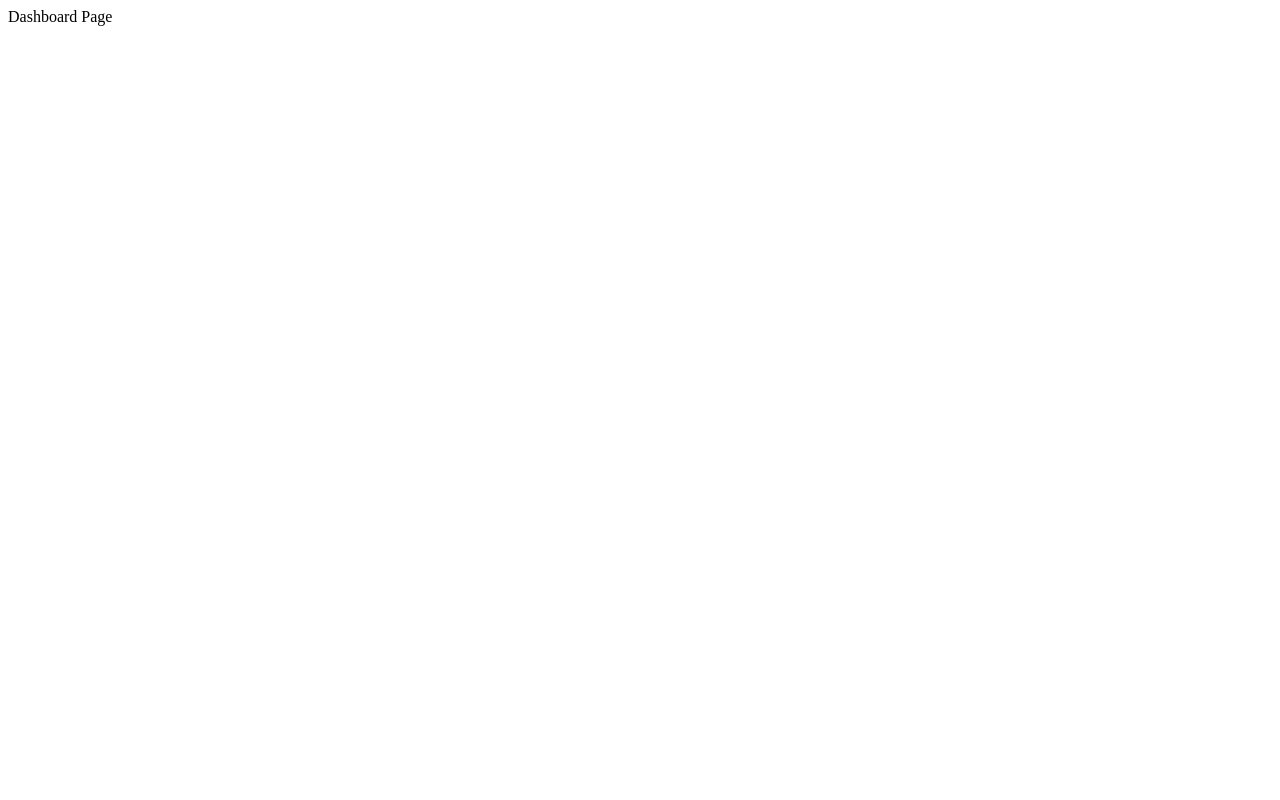
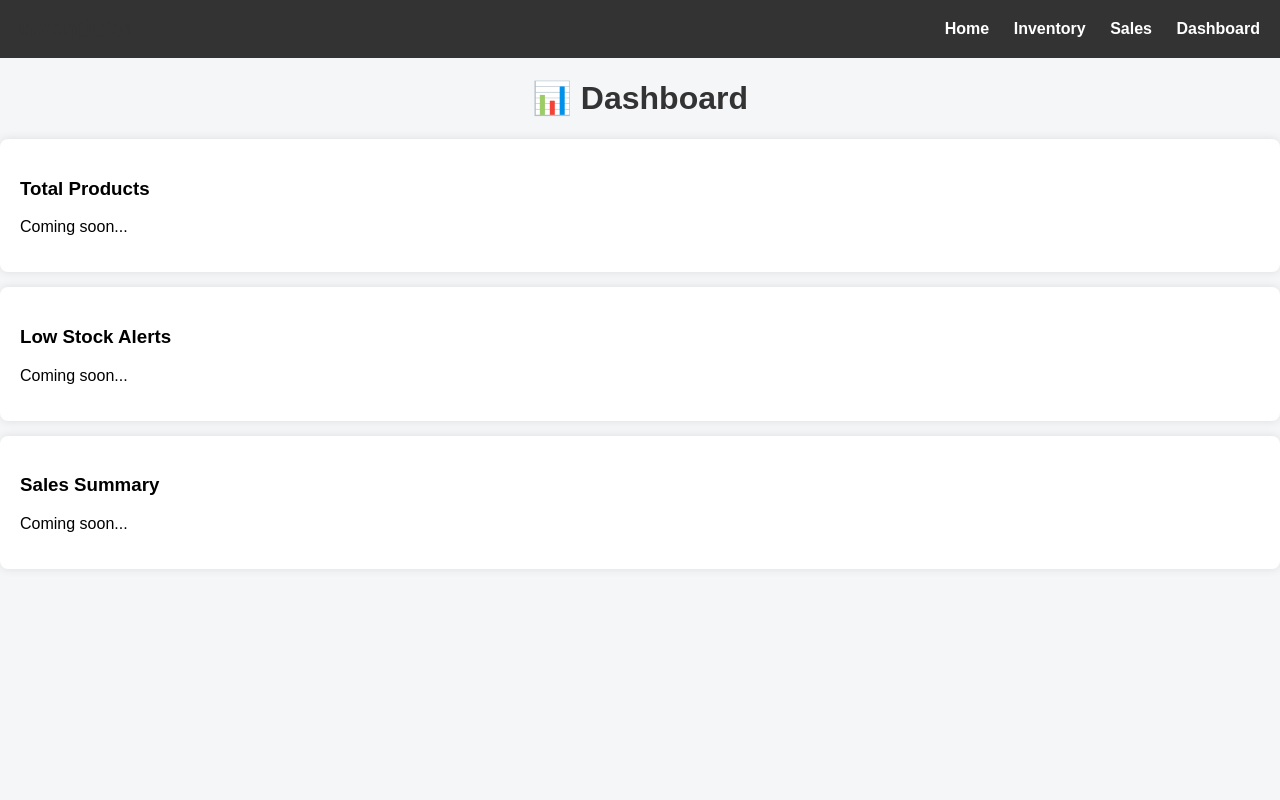
Before and after one commit to HetDedhia21/Inventicks, a Flask app: page /dashboard in a window 1280 px wide. Before the commit the page is almost empty. Run offline with Flask 3, Linux system fonts and the light colour scheme.

Commit message:
Added navbar and basic UI styling across all pages

```diff
--- a/app.py
+++ b/app.py
@@ -83,13 +83,13 @@ def edit_product(id):
 
     return render_template('edit_product.html', product=product)
 
+@app.route('/dashboard')
+def dashboard():
+    return render_template('dashboard.html')
+
 @app.route('/sales')
 def sales():
-    return "Sales Page"
-
-@app.route('/dashboard')
-def dashboard():
-    return "Dashboard Page"
+    return render_template('sales.html')
 
 if __name__ == '__main__':
     app.run(debug=True)
--- a/static/style.css
+++ b/static/style.css
@@ -84,3 +84,37 @@ li {
     margin-bottom: 10px;
     border-radius: 5px;
 }
+
+/* NAVBAR */
+
+.navbar {
+    display: flex;
+    justify-content: space-between;
+    align-items: center;
+    background-color: #333;
+    padding: 15px;
+    color: white;
+}
+
+.navbar h2 {
+    margin: 0;
+}
+
+.nav-links a {
+    color: white;
+    margin-left: 15px;
+    text-decoration: none;
+    font-weight: bold;
+}
+
+.nav-links a:hover {
+    text-decoration: underline;
+}
+
+.card {
+    background: white;
+    padding: 20px;
+    margin: 15px 0;
+    border-radius: 8px;
+    box-shadow: 0px 0px 10px rgba(0,0,0,0.1);
+}
--- a/templates/dashboard.html
+++ b/templates/dashboard.html
@@ -7,24 +7,31 @@
 
 <body>
 
-<div class="container">
+<div class="navbar">
+    <h2>Inventicks</h2>
+    <div class="nav-links">
+        <a href="/">Home</a>
+        <a href="/inventory">Inventory</a>
+        <a href="/sales">Sales</a>
+        <a href="/dashboard">Dashboard</a>
+    </div>
+</div>
 
 <h1>📊 Dashboard</h1>
 
-<p style="text-align:center;">
-    Overview of your system will appear here.
-</p>
-
-<br>
-
-<div style="text-align:center;">
-    <a href="/inventory"><button>Go to Inventory</button></a>
+<div class="card">
+    <h3>Total Products</h3>
+    <p>Coming soon...</p>
 </div>
 
-<br>
+<div class="card">
+    <h3>Low Stock Alerts</h3>
+    <p>Coming soon...</p>
+</div>
 
-<a href="/">⬅ Back to Home</a>
-
+<div class="card">
+    <h3>Sales Summary</h3>
+    <p>Coming soon...</p>
 </div>
 
 </body>
```
Also changed, not shown: templates/edit_product.html (+11 -1 lines), templates/index.html (+10 -0 lines), templates/inventory.html (+11 -0 lines), templates/sales.html (+15 -13 lines), inventory.db (added).
